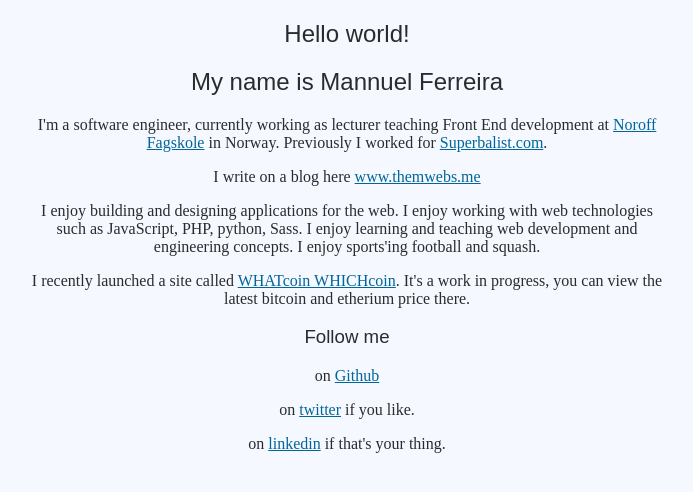
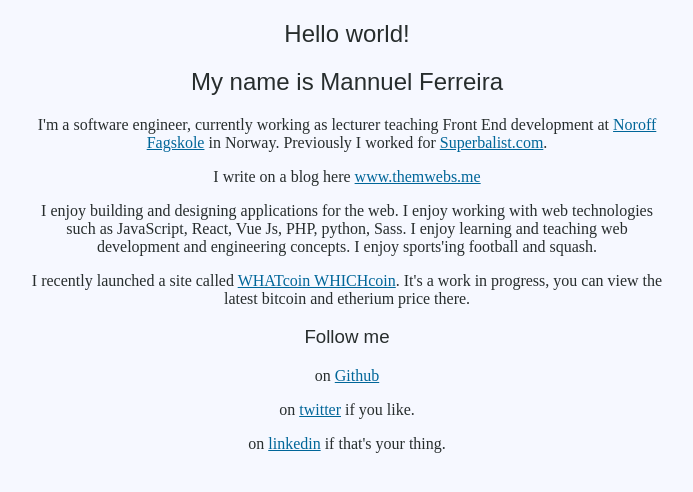
Before and after one commit to mannuelf/mannuelferreira.com, a React (Create React App) app: page / in a window 1280 px wide. Shown: the top 492 px of the page, without its empty margins (293-986 px from the left). Built offline with nearby package versions, Linux system fonts and the light colour scheme.

Commit message:
more jargon

```diff
--- a/src/App.js
+++ b/src/App.js
@@ -16,7 +16,7 @@
           <p>I write on a blog here <a href="http://www.themwebs.me">www.themwebs.me</a></p>
           <p>
             I enjoy building and designing applications for the web. I enjoy working with web technologies such as
-            JavaScript, PHP, python, Sass.
+            JavaScript, React, Vue Js, PHP, python, Sass.
             I enjoy learning and teaching web development and engineering concepts. I enjoy sports'ing football and
             squash.
           </p> <p>
```
